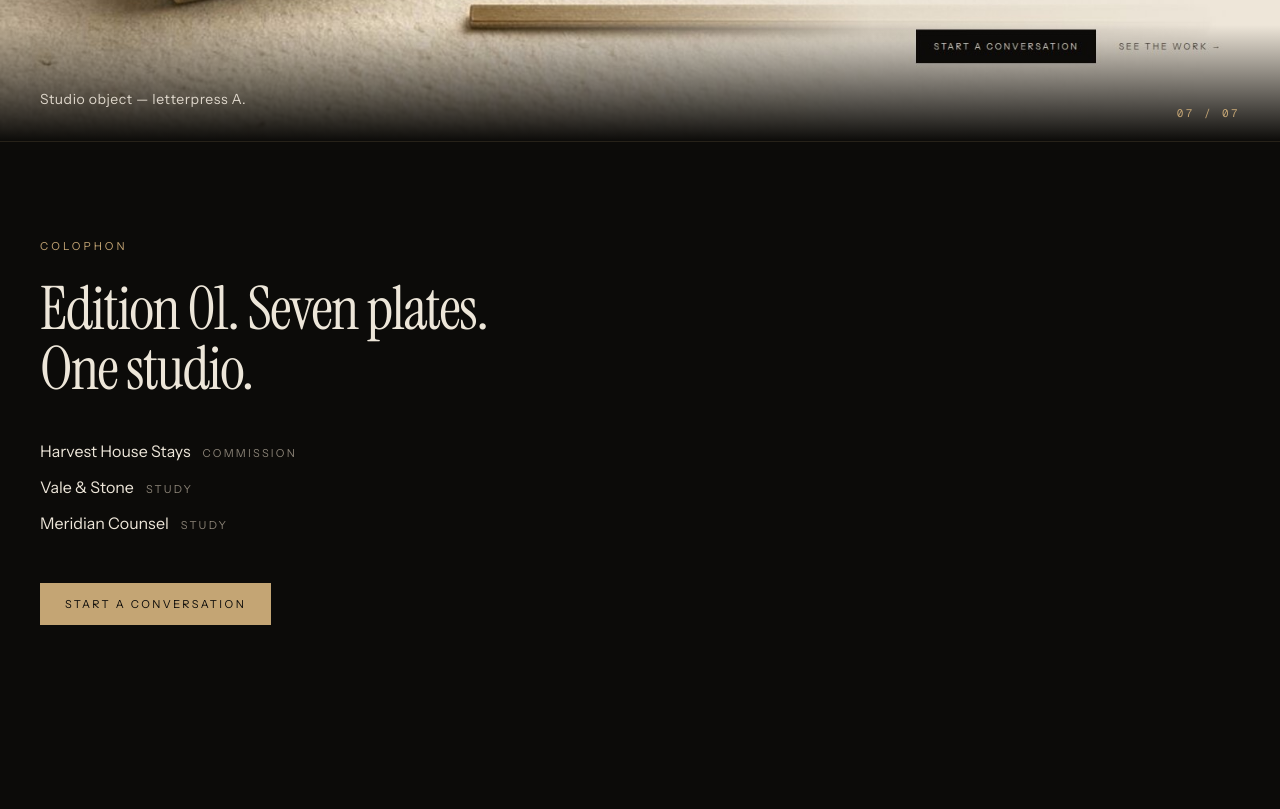
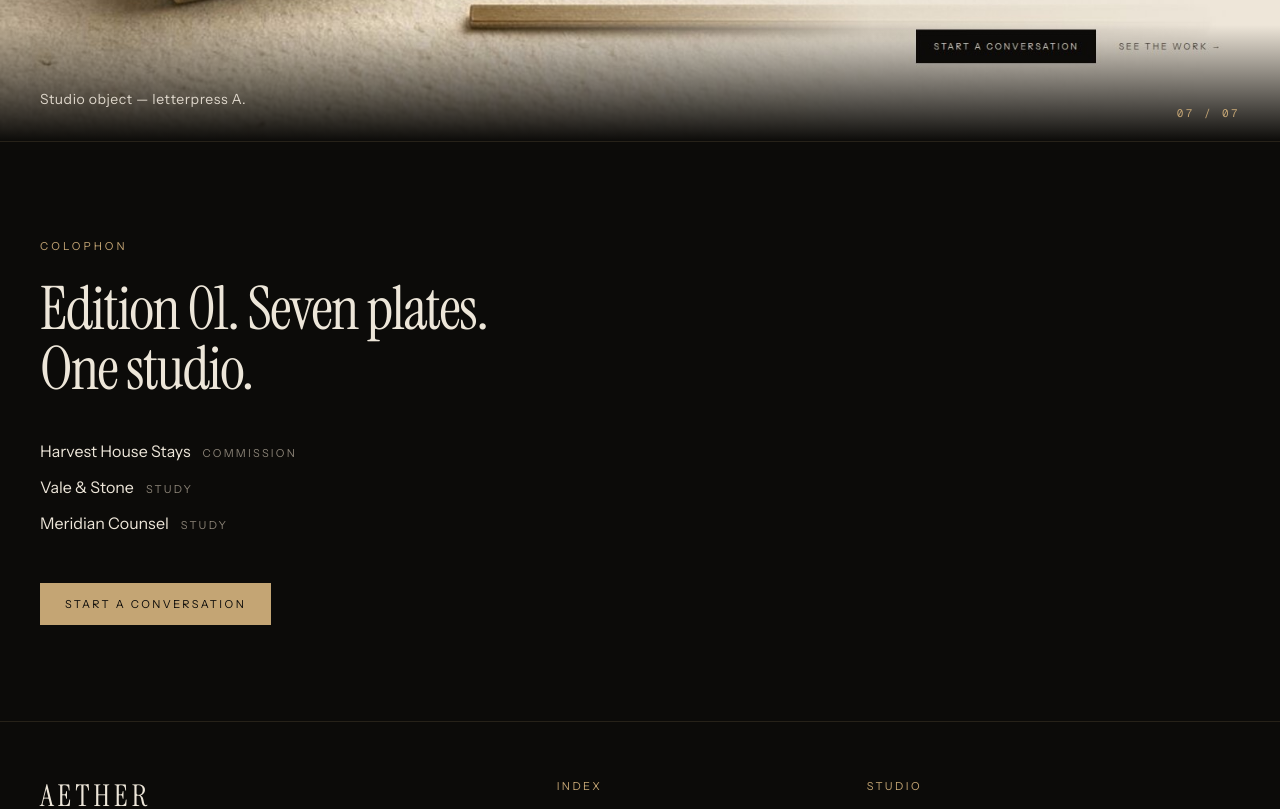
Before and after one commit to Coach-Mike/aether-studio, a Next.js app: page /lookbook in a window 1280 px wide. Shown: the part 1218-2027 px from the top of the page. Before the commit the page ends 1939 px from the top, so only its background shows below. Built offline with nearby package versions, Linux system fonts and the light colour scheme.

Commit message:
Unlock page scroll on lookbook — folio is a section now

```diff
--- a/src/app/globals.css
+++ b/src/app/globals.css
@@ -58,14 +58,6 @@ body {
   color: var(--color-paper);
   font-family: var(--font-sans), ui-sans-serif, system-ui, sans-serif;
   text-rendering: optimizeLegibility;
-}
-
-body:has(.folio) {
-  overflow: hidden;
-}
-
-body:has(.folio) footer {
-  display: none;
 }
 
 ::selection {
@@ -216,6 +208,7 @@ html[data-sky="night"] .sky-label::after {
 
 .folio {
   scrollbar-width: none;
+  -webkit-overflow-scrolling: touch;
 }
 
 .folio::-webkit-scrollbar {
```
